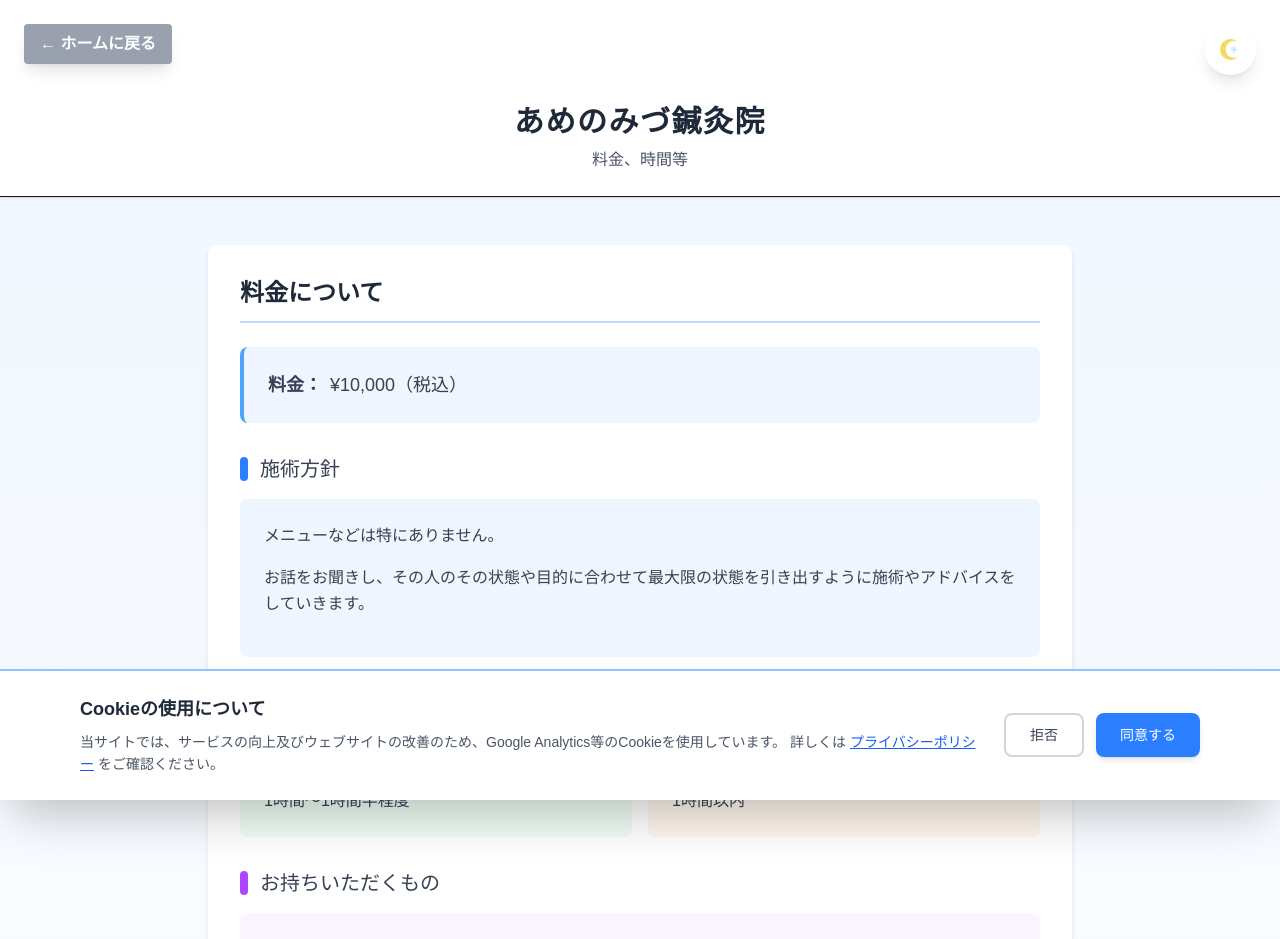
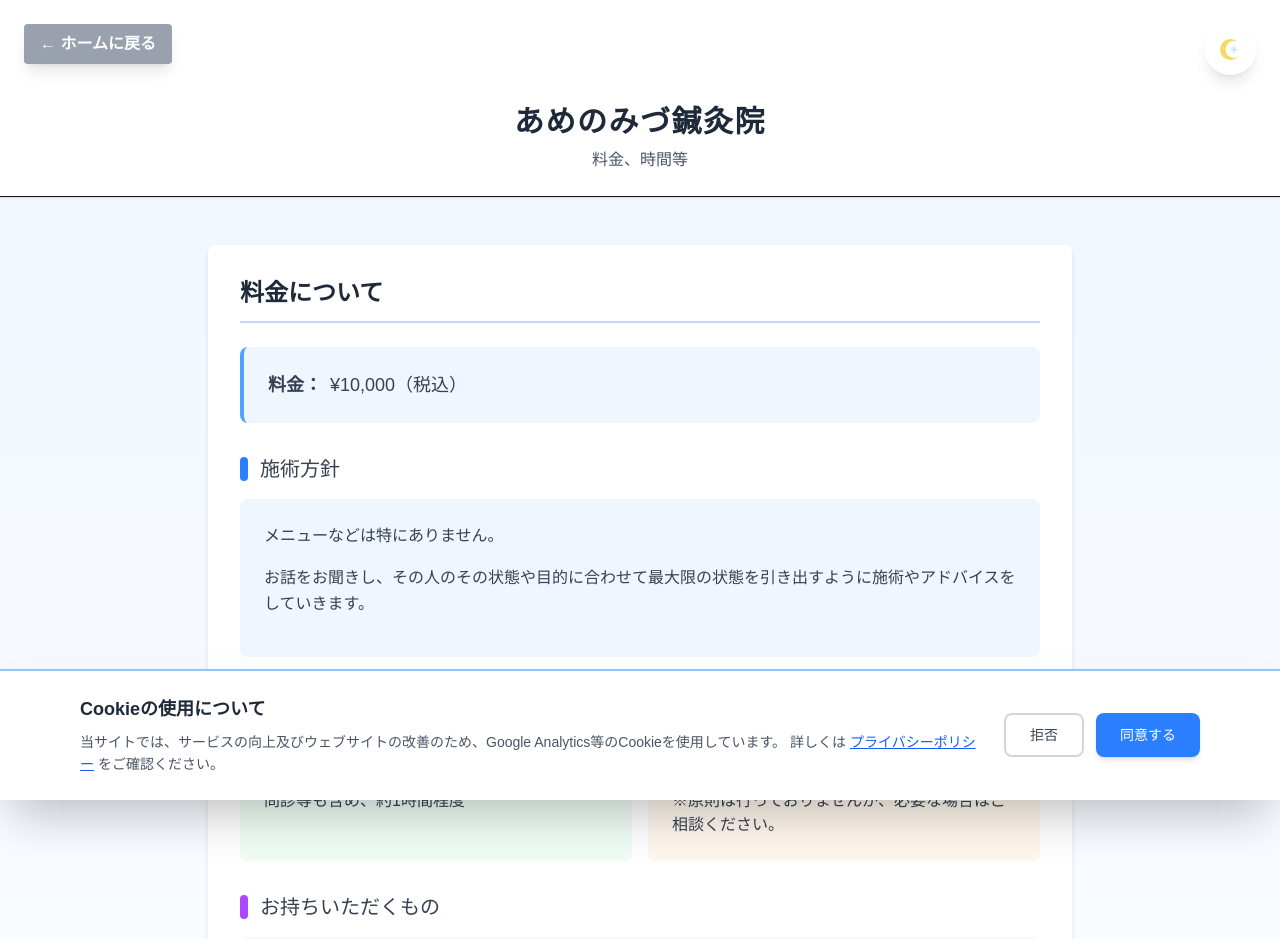
Before and after one commit to Shohei-Nakayama/Amenomizu7.1, a Next.js app in the folder amenomizu7.1/: page /fee in a window 1280 px wide. Shown: the top 939 px of the page. Built offline with nearby package versions, Linux system fonts and the light colour scheme.

Commit message:
adjust fee page

```diff
--- a/amenomizu7.1/src/app/fee/page.tsx
+++ b/amenomizu7.1/src/app/fee/page.tsx
@@ -49,11 +49,13 @@ export default function FeePage() {
             <div className="grid md:grid-cols-2 gap-4">
               <div className="bg-green-50 p-6 rounded-lg">
                 <h4 className="font-semibold text-gray-800 mb-2">通常施術</h4>
-                <p className="text-gray-700">1時間〜1時間半程度</p>
+                <p className="text-gray-700">問診等も含め、約1時間程度</p>
               </div>
               <div className="bg-orange-50 p-6 rounded-lg">
                 <h4 className="font-semibold text-gray-800 mb-2">訪問治療</h4>
-                <p className="text-gray-700">1時間以内</p>
+                <p className="text-gray-700">
+                  ※原則は行っておりませんが、必要な場合はご相談ください。
+                </p>
               </div>
             </div>
           </section>
```
